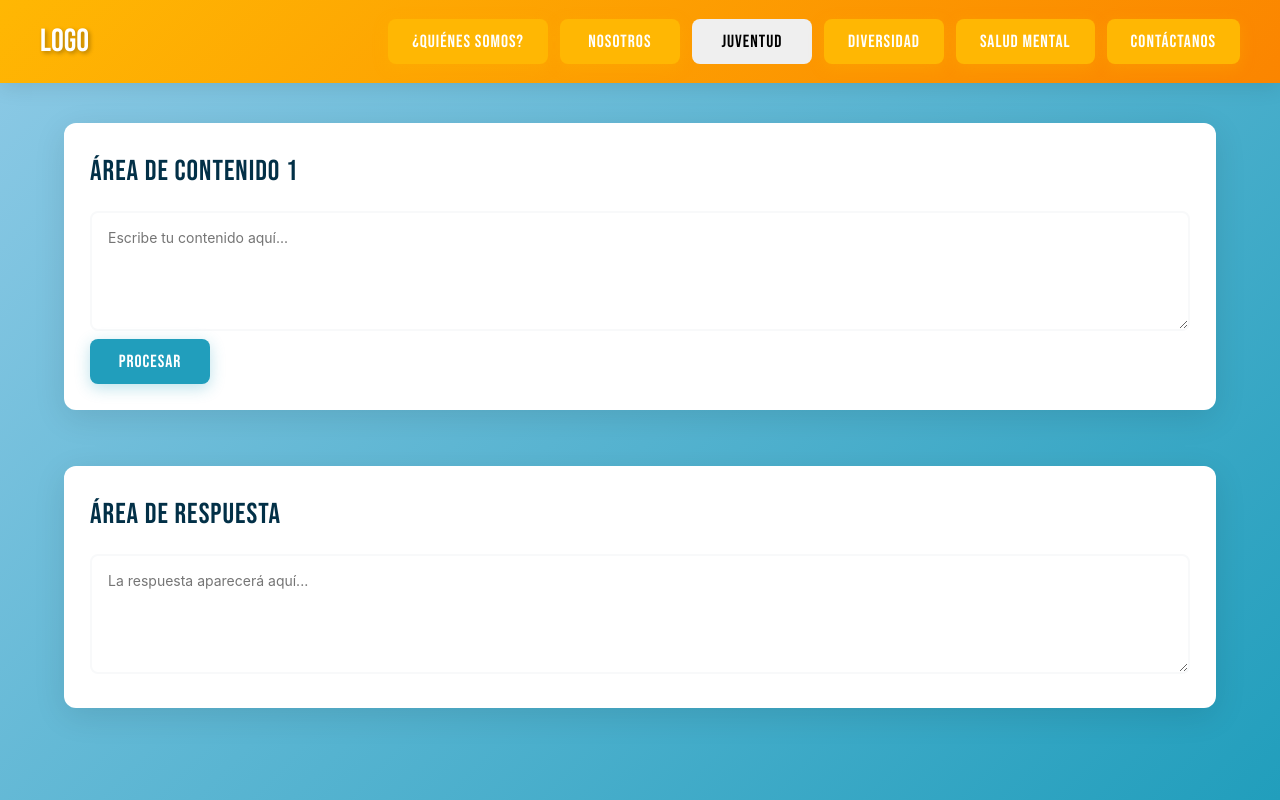
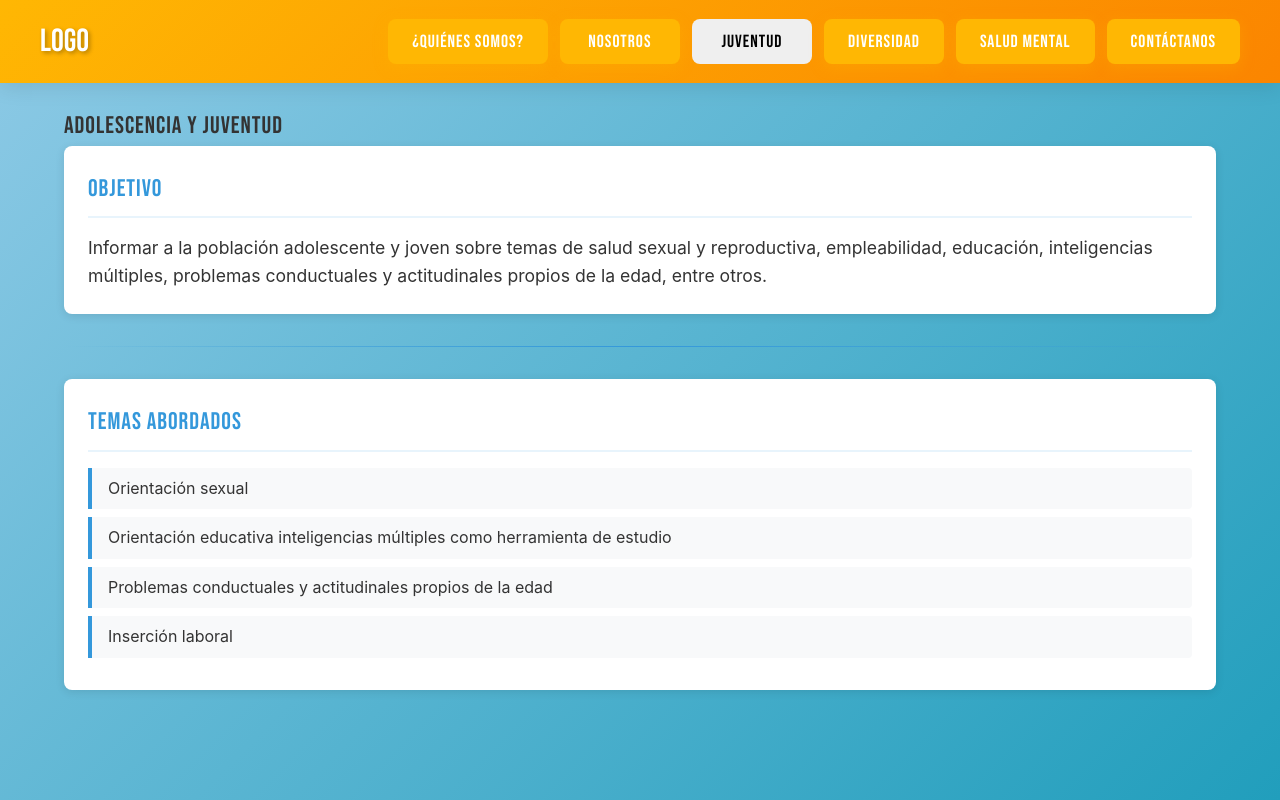
Before and after one commit to DarrenD-07/Voluntariado-JoLu, a React (Vite) app: page / in a window 1280 px wide. Both pictures are taken after a click on the button "JUVENTUD". Built offline with nearby package versions, Linux system fonts and the light colour scheme.

Commit message:
[ADD] archivo Juventud.jsx

```diff
--- a/src/App.jsx
+++ b/src/App.jsx
@@ -3,6 +3,7 @@
 import { useState } from "react"
 import "./App.css"
 import SaludMental from "./SaludMental" // Importa el nuevo componente
+import Juventud from "./Juventud" // Importa el nuevo componente
 
 function App() {
   const [fileContent, setFileContent] = useState("")
@@ -104,46 +105,9 @@ function App() {
         )}
 
         {activeSection === "salud-mental" ? <SaludMental /> : null}
+        {activeSection === "juventud" ? <Juventud /> : null}
 
-        {activeSection !== "quienes-somos" && activeSection !== "salud-mental" && (
-          <div className="content-areas fade-in">
-            {/* Área de texto 1 */}
-            <div className="text-area">
-              <h2>Área de Contenido 1</h2>
-              <textarea
-                value={fileContent}
-                onChange={(e) => setFileContent(e.target.value)}
-                placeholder="Escribe tu contenido aquí..."
-              />
-              <button className="btn btn-secondary">Procesar</button>
-            </div>
 
-            {/* Área de texto 2 */}
-            <div className="text-area">
-              <h2>Área de Respuesta</h2>
-              <textarea
-                value={responseContent}
-                onChange={(e) => setResponseContent(e.target.value)}
-                placeholder="La respuesta aparecerá aquí..."
-                readOnly
-              />
-            </div>
-
-            {/* Tabla de errores */}
-            {errorList.length > 0 && (
-              <div className="text-area">
-                <h2>Lista de Errores</h2>
-                <ul className="error-list">
-                  {errorList.map((error, index) => (
-                    <li key={index} className="error-item">
-                      {error}
-                    </li>
-                  ))}
-                </ul>
-              </div>
-            )}
-          </div>
-        )}
       </main>
     </div>
   )
--- /dev/null
+++ b/src/Juventud.jsx
@@ -0,0 +1,30 @@
+"use client"
+
+const Juventud = () => {
+  return (
+    <section className="juventud-section fade-in">
+      <div className="juventud-content">
+        <h1>Adolescencia y juventud</h1>
+
+        <div className="objetivo-section">
+          <h2>Objetivo</h2>
+          <p>Informar a la población adolescente y joven sobre temas de salud sexual y reproductiva, empleabilidad, educación, inteligencias múltiples, problemas conductuales y actitudinales propios de la edad, entre otros.</p>
+        </div>
+
+        <hr className="separator" />
+
+        <div className="temas-section">
+          <h2>Temas Abordados</h2>
+          <ul>
+            <li>Orientación sexual</li>
+            <li>Orientación educativa inteligencias múltiples como herramienta de estudio</li>
+            <li>Problemas conductuales y actitudinales propios de la edad</li>
+            <li>Inserción laboral</li>
+          </ul>
+        </div>
+      </div>
+    </section>
+  )
+}
+
+export default Juventud
```
